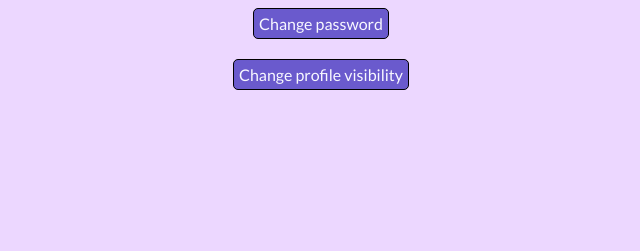
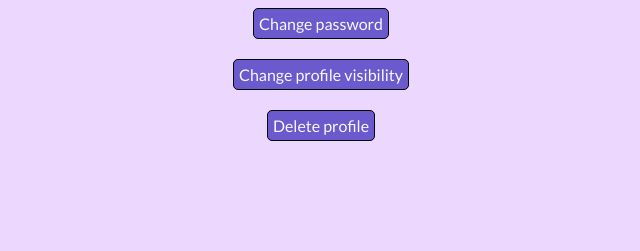
Before and after one commit to som202/Climbable, a PHP site: page /profile_settings.php in a window 1280 px wide. Shown: the part 286-537 px from the top of the page, without its empty margins (319-959 px from the left). Run offline with PHP 8.4, Linux system fonts and the light colour scheme; the visitor is signed in with stand-in values (Sample User, id 1); tables that the repository leaves empty or names only in its code hold one stand-in row (values such as "Sample post").

Commit message:
add profile delete option

```diff
--- a/css/profile_settings.css
+++ b/css/profile_settings.css
@@ -36,12 +36,12 @@ header a:hover {
 #profile-info label {
     font-weight: bold;
 }
-#profile-info form input, #profile-info form textarea, #password-edit input {
+#profile-info form input, #profile-info form textarea, #password-edit input, #delete-profile input {
     border: 1px solid black;
     border-radius: 4px;
     font-family: "Lato", Helvetica, Arial, sans-serif;
 }
-#profile-info form input:focus, #profile-info form textarea:focus, #password-edit input:focus {
+#profile-info form input:focus, #profile-info form textarea:focus, #password-edit input:focus, #delete-profile input:focus {
     outline: none;
     background-color: rgb(224, 212, 234);
 }
@@ -81,11 +81,11 @@ header a:hover {
     margin-left: 7px;
     cursor: pointer;
 }
-#password-edit-button, #visibility-edit-button {
+#password-edit-button, #visibility-edit-button, #delete-profile-button {
     padding: 5px;
     margin: 10px;
 }
-#pic-edit-button {
+#picture-edit-button {
     padding: 2px;
     margin-top: 5px;
 }
@@ -94,6 +94,9 @@ header a:hover {
 }
 #password-edit .field .required {
     position: absolute;
+    color: red;
+}
+#delete-profile span {
     color: red;
 }
 .pw-error span {
--- a/js/mark_fields.js
+++ b/js/mark_fields.js
@@ -2,7 +2,6 @@ let inputs = document.querySelectorAll(".field input:required");
 inputs.forEach(i => {
     i.addEventListener("input", (e) => {
         let star = document.querySelector(`label[for='${e.target.id}']`).nextElementSibling;
-        console.log(notice);
         if (e.target.value !== "") {
             star.style.display = 'none';
         }
--- a/js/profile_settings.js
+++ b/js/profile_settings.js
@@ -45,7 +45,7 @@ visibilityEditCancelButton.addEventListener("click", () => {
     visibilityEditButton.style.display = "inline-block";
 });
 
-let pictureEditButton = document.querySelector("#pic-edit-button");
+let pictureEditButton = document.querySelector("#picture-edit-button");
 let pictureEditCancelButton = document.querySelector("#picture-edit-cancel");
 let pictureEditForm = document.querySelector("#picture-edit");
 
@@ -68,3 +68,16 @@ document.querySelector("#picture-edit").addEventListener("submit", (e) => {
       e.preventDefault();
     }
 });
+
+let deleteProfileButton = document.querySelector("#delete-profile-button");
+let deleteCancelButton = document.querySelector("#delete-cancel-button");
+let deleteForm = document.querySelector("#delete-profile");
+
+deleteProfileButton.addEventListener("click", (e) => {
+    e.target.style.display = "none";
+    deleteForm.style.display = "block";
+});
+deleteCancelButton.addEventListener("click", () => {
+    deleteForm.style.display = "none";
+    deleteProfileButton.style.display = "inline-block";
+});
--- a/login.php
+++ b/login.php
@@ -14,7 +14,6 @@ if (isset($_SESSION["user_id"])) {
     <meta charset="UTF-8">
     <meta name="viewport" content="width=device-width, initial-scale=1.0">
     <link rel="stylesheet" href="css/login.css">
-    <script src="js/login.js" defer></script>
     <script src="js/mark_fields.js" defer></script>
     <title>Log in</title>
 </head>
--- a/profile_settings.php
+++ b/profile_settings.php
@@ -50,7 +50,7 @@ $visibility = uid_get_data($_SESSION["user_id"],"is_public");
                 <div id="profile-pic">
                     <img src="<?php echo htmlspecialchars($picture, ENT_QUOTES); ?>" alt="profile picture">
                 </div>
-                <button type="button" id="pic-edit-button" class="action-button">Upload new profile pic</button>
+                <button type="button" id="picture-edit-button" class="action-button">Upload new profile pic</button>
                 <form id="picture-edit" action="profile_update.php" method="post" enctype="multipart/form-data">
                     <div id="picture-error"></div>
                     <label for="image">Upload an image:</label><br>
@@ -128,10 +128,9 @@ $visibility = uid_get_data($_SESSION["user_id"],"is_public");
                 <button type="submit" class="save-button">save</button>
                 <button type="button" id="password-edit-cancel" class="cancel-button">cancel</button>
             </form>
-            <button type="button" id="visibility-edit-button" class="action-button">Change profile visibility</button>
+            <button type="button" id="visibility-edit-button" class="action-button">Change profile visibility</button><br>
             <form id="visibility-edit" action="profile_update.php" method="post">
-                <div id="form-msg">
-                </div>
+                <span class="small">Private profile can only be viewed by registered users</span><br>
                 <input type="radio" id="public" name="visibility" value="public" <?php echo $visibility === 1 ? "checked" : "" ?>>
                 <label for="public">Public</label><br>
                 <input type="radio" id="private" name="visibility" value="private" <?php echo $visibility === 0 ? "checked" : "" ?>>
@@ -139,6 +138,16 @@ $visibility = uid_get_data($_SESSION["user_id"],"is_public");
                 <button type="submit" class="save-button">save</button>
                 <button type="button" id="visibility-edit-cancel" class="cancel-button">cancel</button>
             </form>
+            <button type="button" id="delete-profile-button" class="action-button">Delete profile</button>
+            <form id="delete-profile" action="profile_update.php" method="post">
+                <span>Type your password and press delete to delete your profile</span><br>
+                <div>
+                    <label for="password-confirm-delete">Password:</label><br>
+                    <input type="password" id="password-confirm-delete" name="password-confirm-delete" required autocomplete="off" minlength="8" maxlength="64" pattern="[A-Za-z0-9~!@#$%^&*]+" title="Password can only contain letters, numbers and following characters: ~!@#$%^&*">
+                </div>
+                <button type="submit" class="save-button">delete</button>
+                <button type="button" id="delete-cancel-button" class="cancel-button">cancel</button>
+            </form>
         </div>
     </div>
 </body>
```
Also changed, not shown: profile_update.php (+42 -8 lines).
